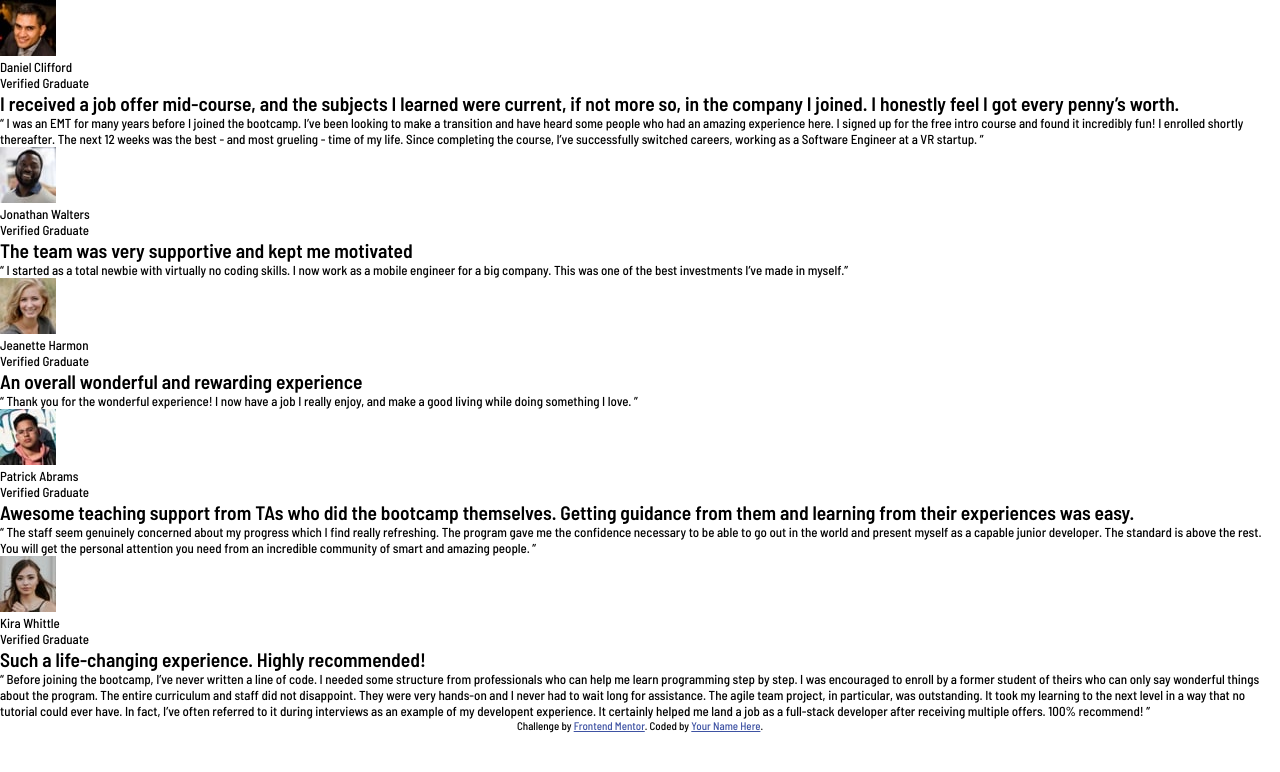
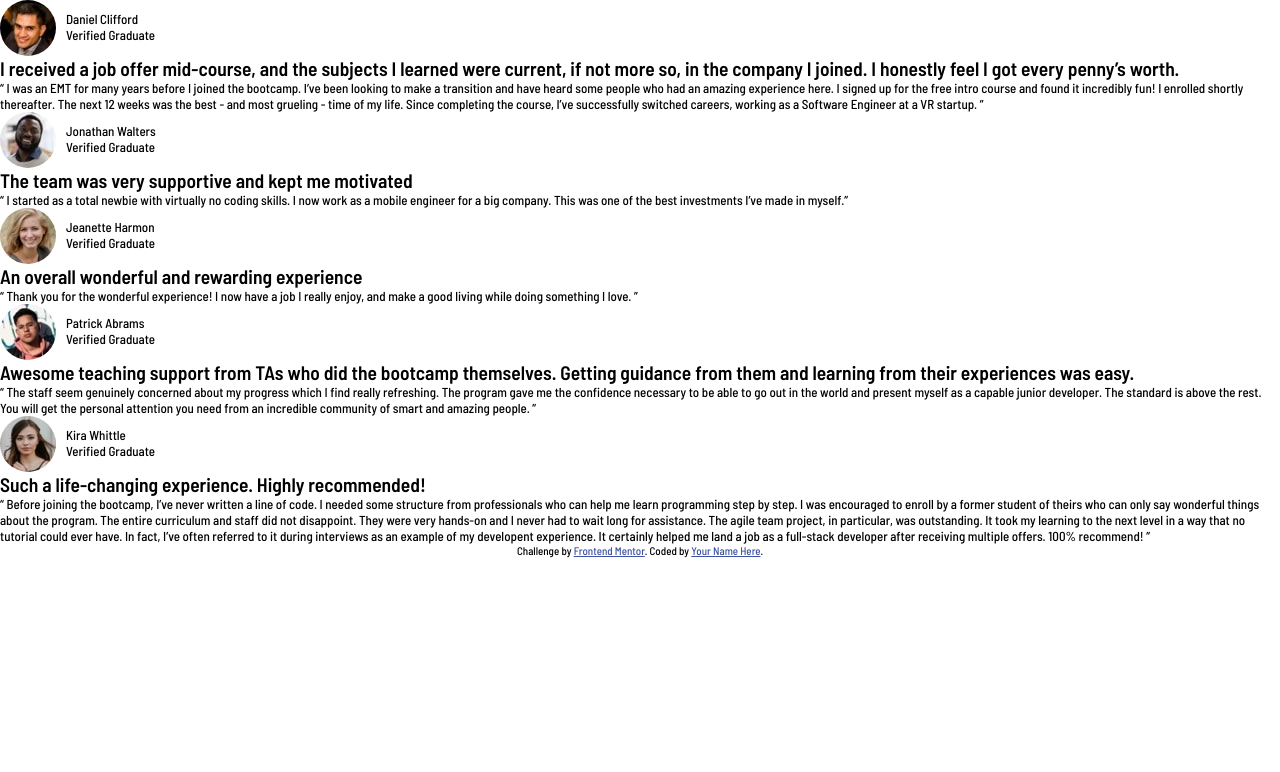
Before and after one commit to celumusaBDuma/testimonials-grid-section, a plain HTML site: page index.html in a window 1280 px wide. Drawn offline with Linux system fonts and the light colour scheme.

Commit message:
Style user/userprofiles

```diff
--- a/index.html
+++ b/index.html
@@ -36,10 +36,12 @@
                             alt=""
                             class="avatar"
                         />
+                        <div class="profile-details">
                             <p class="username">Daniel Clifford</p>
                             <p class="user-job-title">Verified Graduate</p>
                         </div>
-                    <h2 class="lead">
+                    </div>
+                    <h2 class="lead clearfix">
                         I received a job offer mid-course, and the subjects I
                         learned were current, if not more so, in the company I
                         joined. I honestly feel I got every penny’s worth.
@@ -63,10 +65,12 @@
                             alt=""
                             class="avatar"
                         />
+                        <div class="profile-details">
                             <p class="username">Jonathan Walters</p>
                             <p class="job-title">Verified Graduate</p>
                         </div>
-                    <h2 class="lead">
+                    </div>
+                    <h2 class="lead clearfix">
                         The team was very supportive and kept me motivated
                     </h2>
                     <p class="card-text">
@@ -83,10 +87,12 @@
                             alt=""
                             class="avatar"
                         />
+                        <div class="profile-details">
                             <p class="username">Jeanette Harmon</p>
                             <p class="user-job-title">Verified Graduate</p>
                         </div>
-                    <h2 class="lead">
+                    </div>
+                    <h2 class="lead clearfix">
                         An overall wonderful and rewarding experience
                     </h2>
                     <p class="card-text">
@@ -102,10 +108,12 @@
                             alt=""
                             class="avatar"
                         />
+                        <div class="profile-details">
                             <p class="username">Patrick Abrams</p>
                             <p class="user-job-title">Verified Graduate</p>
                         </div>
-                    <h2 class="lead">
+                    </div>
+                    <h2 class="lead clearfix">
                         Awesome teaching support from TAs who did the bootcamp
                         themselves. Getting guidance from them and learning from
                         their experiences was easy.
@@ -127,10 +135,12 @@
                             alt=""
                             class="avatar"
                         />
+                        <div class="profile-details">
                             <p class="username">Kira Whittle</p>
                             <p class="user-job-title">Verified Graduate</p>
                         </div>
-                    <h2 class="lead">
+                    </div>
+                    <h2 class="lead clearfix">
                         Such a life-changing experience. Highly recommended!
                     </h2>
                     <p class="card-text">
--- a/styles.css
+++ b/styles.css
@@ -16,3 +16,19 @@ body {
     font-family: "Barlow Semi Condensed", sans-serif;
     font-size: 1.3rem;
 }
+
+img {
+    border-radius: 100%;
+    float: left;
+    margin-right: 1rem;
+}
+
+.profile-details {
+    padding: 1.1rem 0;
+}
+
+.clearfix {
+    content: "";
+    display: table;
+    clear: both;
+}
```
Lines whose indentation alone changed are shown as unchanged.
